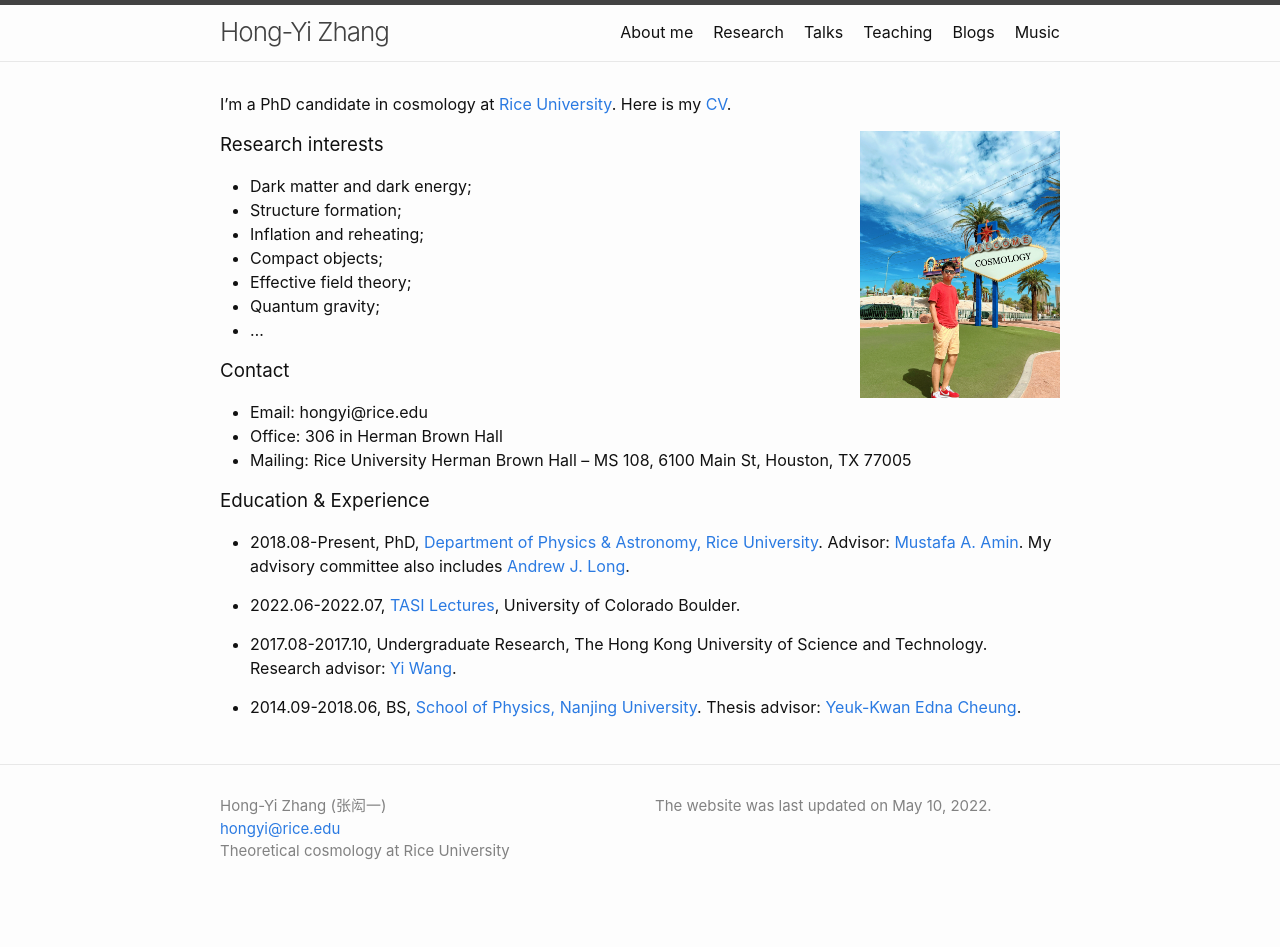
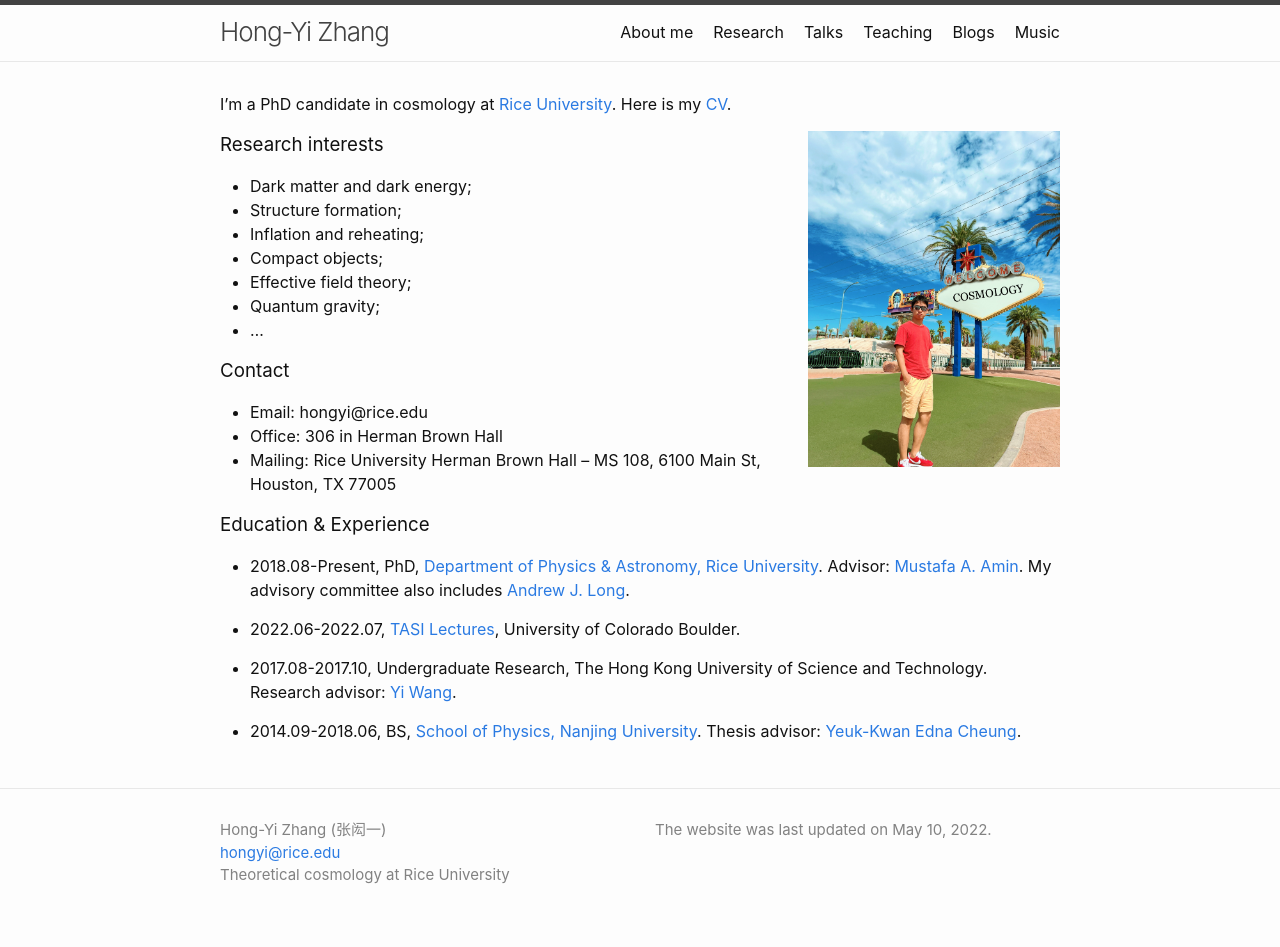
Before and after one commit to hongyi18/hongyi18.github.io, a Jekyll site: the page built from index.md, in a window 1280 px wide. Built offline with Jekyll 4.4.1, drawn with Linux system fonts in a browser that asks for light colours; before the commit the page ends 923 px from its top, so only the background shows below that.

Commit message:
Comments and notations

```diff
--- a/index.md
+++ b/index.md
@@ -10,7 +10,7 @@ layout: home
 
 I'm a PhD candidate in cosmology at [Rice University](https://www.rice.edu/). Here is my [CV](CV.pdf).
 
-<img align='right' src="photo.png" alt="Photo" width="200" />
+<img align='right' src="photo.png" alt="Photo" width="30%" />
 
 ### Research interests
 
```
Also changed, not shown: 1 other file.
